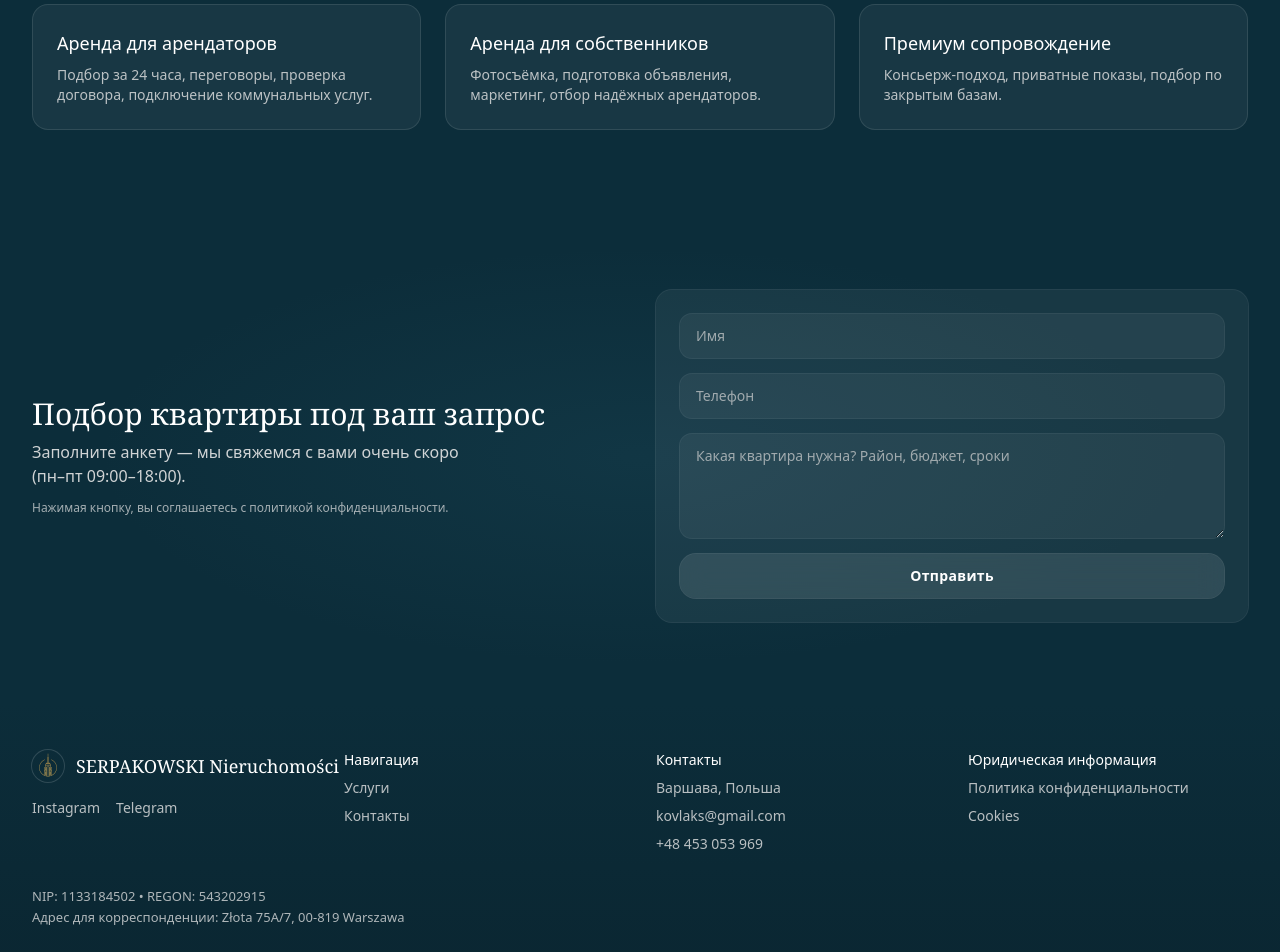
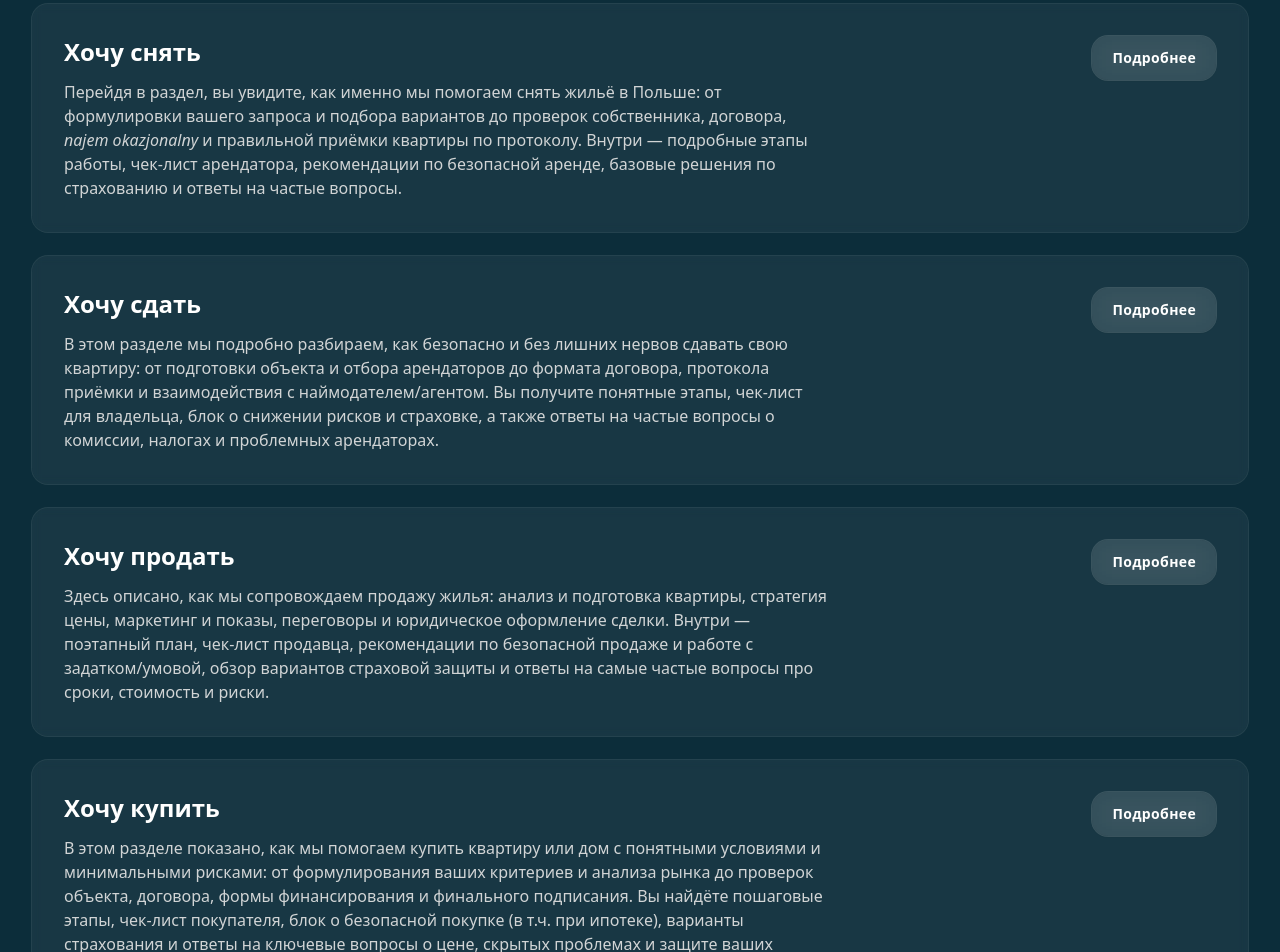
Before and after one commit to kovlaks/serpak-site, a Next.js app: page / in a window 1280 px wide. Shown: the part 1060-2012 px from the top of the page. Built offline with nearby package versions, Linux system fonts and the light colour scheme.

Commit message:
Update page.tsx

```diff
--- a/app/page.tsx
+++ b/app/page.tsx
@@ -258,24 +258,92 @@ export default function Page() {
         </Container>
       </section>
 
-      {/* Services */}
-      <section id="services" className="py-20">
-        <Container>
-          <h2 className="font-serif text-3xl text-white">Услуги</h2>
-          <div className="mt-8 grid gap-6 md:grid-cols-3">
-            {[
-              { t: "Аренда для арендаторов", d: "Подбор за 24 часа, переговоры, проверка договора, подключение коммунальных услуг." },
-              { t: "Аренда для собственников", d: "Фотосъёмка, подготовка объявления, маркетинг, отбор надёжных арендаторов." },
-              { t: "Премиум сопровождение", d: "Консьерж-подход, приватные показы, подбор по закрытым базам." },
-            ].map((it, i) => (
-              <div key={i} className="rounded-2xl border border-white/10 bg-white/5 p-6">
-                <div className="text-lg text-white font-medium">{it.t}</div>
-                <p className="mt-2 text-sm text-neutral-200/80">{it.d}</p>
-              </div>
-            ))}
+      {/* Услуги */}
+<section id="services" className="py-20">
+  <Container>
+    <h2 className="font-serif text-3xl text-white mb-8">Услуги</h2>
+
+    <div className="space-y-6">
+      {/* Хочу снять */}
+      <article className="rounded-2xl bg-white/5 ring-1 ring-white/10 backdrop-blur-sm p-6 md:p-8">
+        <div className="flex flex-col md:flex-row md:items-start md:justify-between gap-6">
+          <div className="max-w-3xl">
+            <h3 className="text-white font-semibold text-xl md:text-2xl">Хочу снять</h3>
+            <p className="mt-3 text-neutral-200/90">
+              Перейдя в раздел, вы увидите, как именно мы помогаем снять жильё в Польше:
+              от формулировки вашего запроса и подбора вариантов до проверок собственника,
+              договора, <em>najem okazjonalny</em> и правильной приёмки квартиры по протоколу.
+              Внутри — подробные этапы работы, чек-лист арендатора, рекомендации по безопасной
+              аренде, базовые решения по страхованию и ответы на частые вопросы.
+            </p>
           </div>
-        </Container>
-      </section>
+          <div className="shrink-0">
+            <Button href="/rent">Подробнее</Button>
+          </div>
+        </div>
+      </article>
+
+      {/* Хочу сдать */}
+      <article className="rounded-2xl bg-white/5 ring-1 ring-white/10 backdrop-blur-sm p-6 md:p-8">
+        <div className="flex flex-col md:flex-row md:items-start md:justify-between gap-6">
+          <div className="max-w-3xl">
+            <h3 className="text-white font-semibold text-xl md:text-2xl">Хочу сдать</h3>
+            <p className="mt-3 text-neutral-200/90">
+              В этом разделе мы подробно разбираем, как безопасно и без лишних нервов сдавать
+              свою квартиру: от подготовки объекта и отбора арендаторов до формата договора,
+              протокола приёмки и взаимодействия с наймодателем/агентом. Вы получите понятные
+              этапы, чек-лист для владельца, блок о снижении рисков и страховке, а также ответы
+              на частые вопросы о комиссии, налогах и проблемных арендаторах.
+            </p>
+          </div>
+          <div className="shrink-0">
+            <Button href="/landlord">Подробнее</Button>
+          </div>
+        </div>
+      </article>
+
+      {/* Хочу продать */}
+      <article className="rounded-2xl bg-white/5 ring-1 ring-white/10 backdrop-blur-sm p-6 md:p-8">
+        <div className="flex flex-col md:flex-row md:items-start md:justify-between gap-6">
+          <div className="max-w-3xl">
+            <h3 className="text-white font-semibold text-xl md:text-2xl">Хочу продать</h3>
+            <p className="mt-3 text-neutral-200/90">
+              Здесь описано, как мы сопровождаем продажу жилья: анализ и подготовка квартиры,
+              стратегия цены, маркетинг и показы, переговоры и юридическое оформление сделки.
+              Внутри — поэтапный план, чек-лист продавца, рекомендации по безопасной продаже
+              и работе с задатком/умовой, обзор вариантов страховой защиты и ответы на самые
+              частые вопросы про сроки, стоимость и риски.
+            </p>
+          </div>
+          <div className="shrink-0">
+            <Button href="/sell">Подробнее</Button>
+          </div>
+        </div>
+      </article>
+
+      {/* Хочу купить */}
+      <article className="rounded-2xl bg-white/5 ring-1 ring-white/10 backdrop-blur-sm p-6 md:p-8">
+        <div className="flex flex-col md:flex-row md:items-start md:justify-between gap-6">
+          <div className="max-w-3xl">
+            <h3 className="text-white font-semibold text-xl md:text-2xl">Хочу купить</h3>
+            <p className="mt-3 text-neutral-200/90">
+              В этом разделе показано, как мы помогаем купить квартиру или дом с понятными
+              условиями и минимальными рисками: от формулирования ваших критериев и анализа
+              рынка до проверок объекта, договора, формы финансирования и финального подписания.
+              Вы найдёте пошаговые этапы, чек-лист покупателя, блок о безопасной покупке
+              (в т.ч. при ипотеке), варианты страхования и ответы на ключевые вопросы о цене,
+              скрытых проблемах и защите ваших интересов.
+            </p>
+          </div>
+          <div className="shrink-0">
+            <Button href="/buy">Подробнее</Button>
+          </div>
+        </div>
+      </article>
+    </div>
+  </Container>
+</section>
+
 
       {/* Contact */}
       <section id="contact" className="relative isolate py-20">
```
